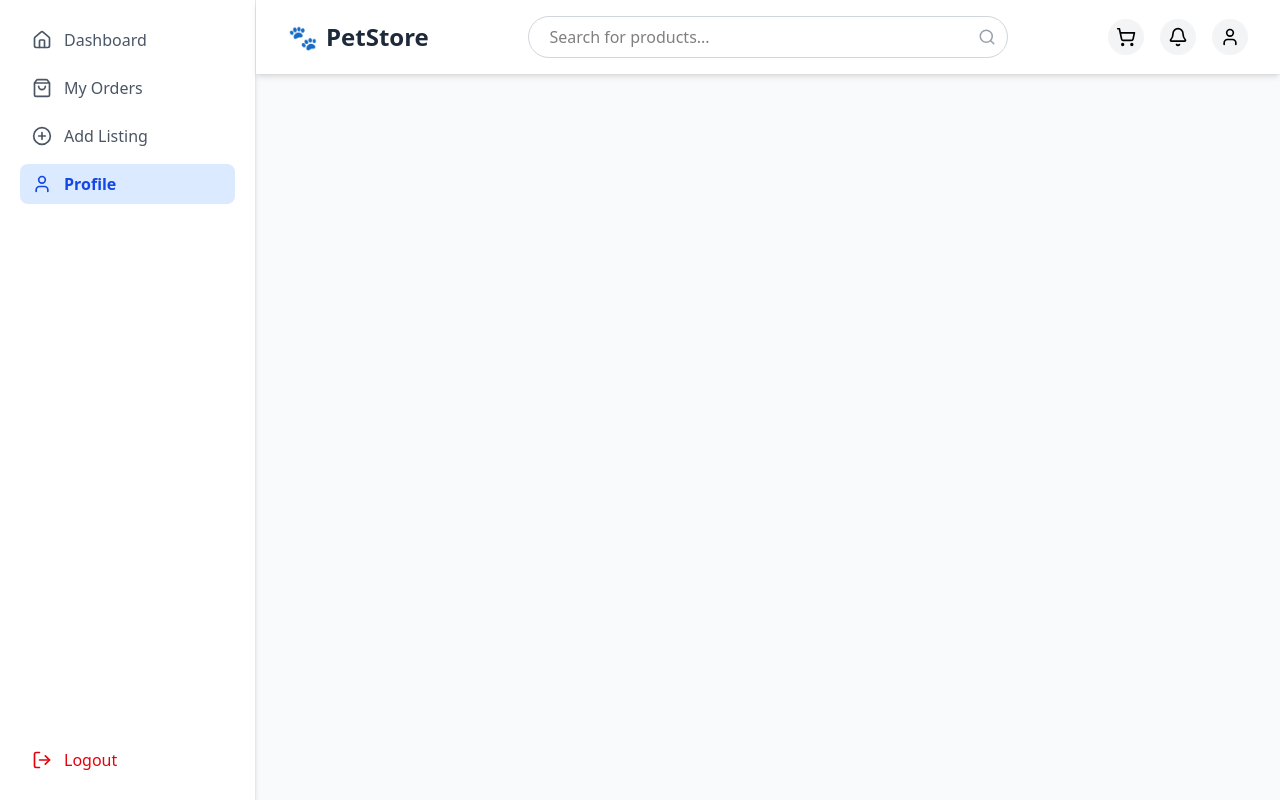
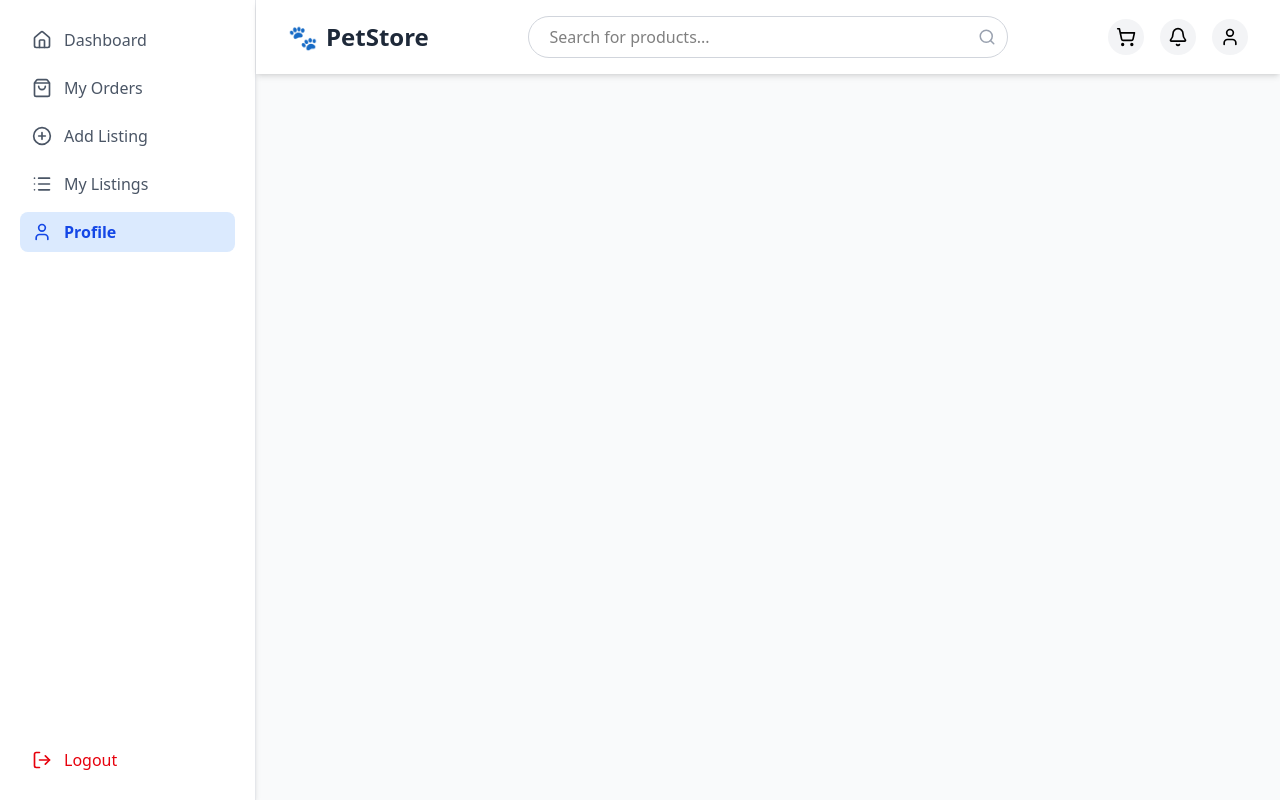
Before and after one commit to mabdullah525/pet-store, a React (Vite) app: page /profile in a window 1280 px wide. Built offline with nearby package versions, Linux system fonts and the light colour scheme; no server answers.

Commit message:
Side bar add one more section

```diff
--- a/src/components/Sidebar.jsx
+++ b/src/components/Sidebar.jsx
@@ -1,12 +1,20 @@
 import React from "react";
 import { NavLink } from "react-router-dom";
-import { Home, ShoppingBag, PlusCircle, User, LogOut } from "lucide-react";
+import {
+  Home,
+  ShoppingBag,
+  PlusCircle,
+  User,
+  LogOut,
+  List,
+} from "lucide-react";
 
 const Sidebar = () => {
   const menuItems = [
     { name: "Dashboard", icon: <Home size={20} />, path: "/" },
     { name: "My Orders", icon: <ShoppingBag size={20} />, path: "/orders" },
     { name: "Add Listing", icon: <PlusCircle size={20} />, path: "/add-listing" },
+    { name: "My Listings", icon: <List size={20} />, path: "/my-listings" }, // ✅ NEW TAB
     { name: "Profile", icon: <User size={20} />, path: "/profile" },
   ];
 
```
